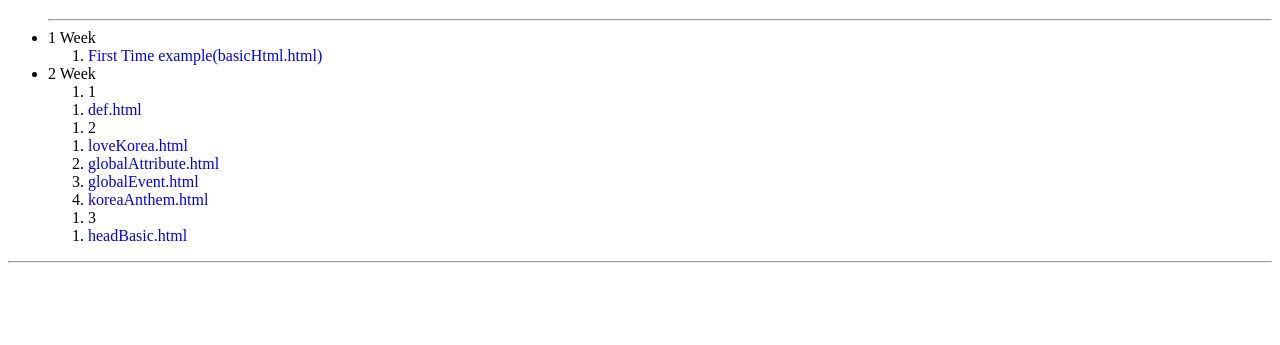
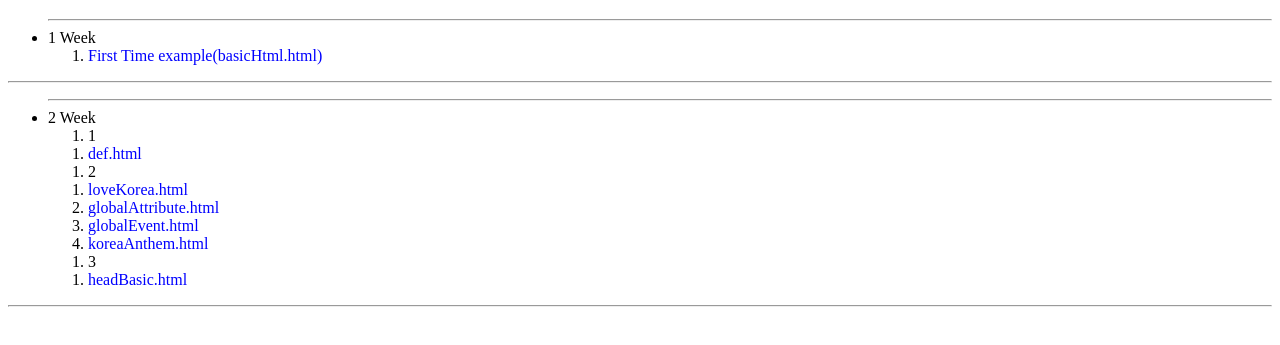
Before and after one commit to sorry21237/sorry21237.github.io, a plain HTML site: page index.html in a window 1280 px wide. Shown: the part 61-406 px from the top of the page. Drawn offline with Linux system fonts and the light colour scheme.

Commit message:
Update index.html

```diff
--- a/index.html
+++ b/index.html
@@ -16,6 +16,8 @@
     <ol>
      <li><a href="https://sorry21237.github.io/html5/basicHtml.html">First Time example(basicHtml.html)</a></li>
     </ol>
+   </ul><hr/>
+   <ul><hr/>
     <li> 2 Week </li>
     <ol>
      <li> 1 </li>
```
